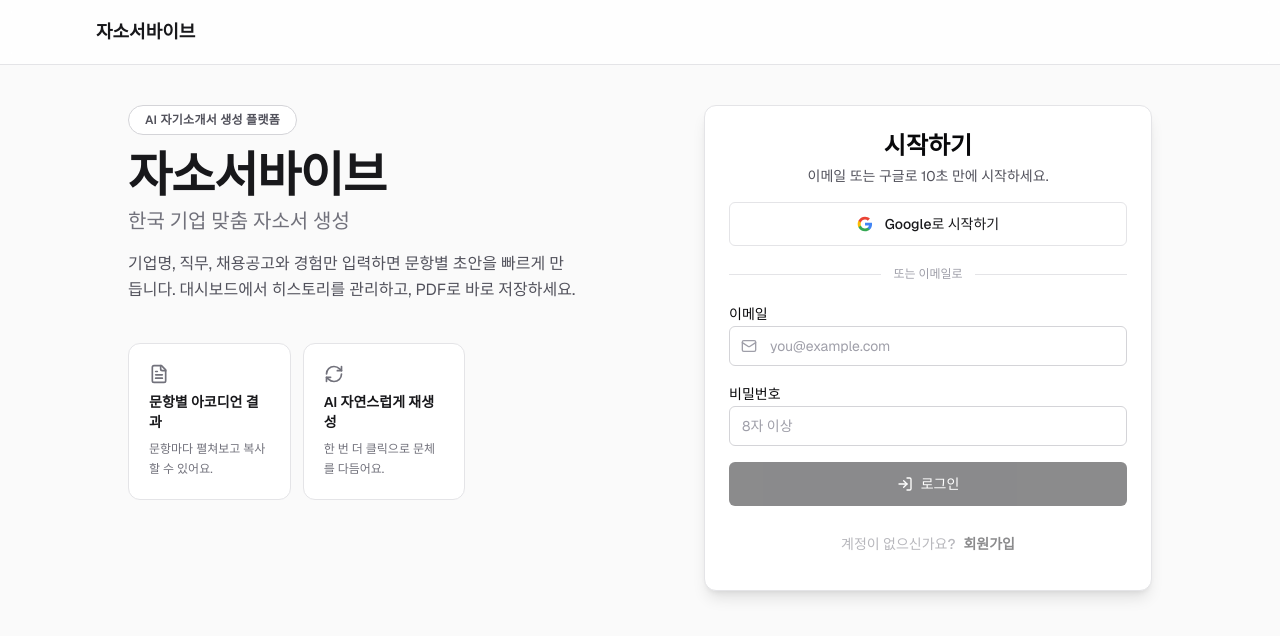
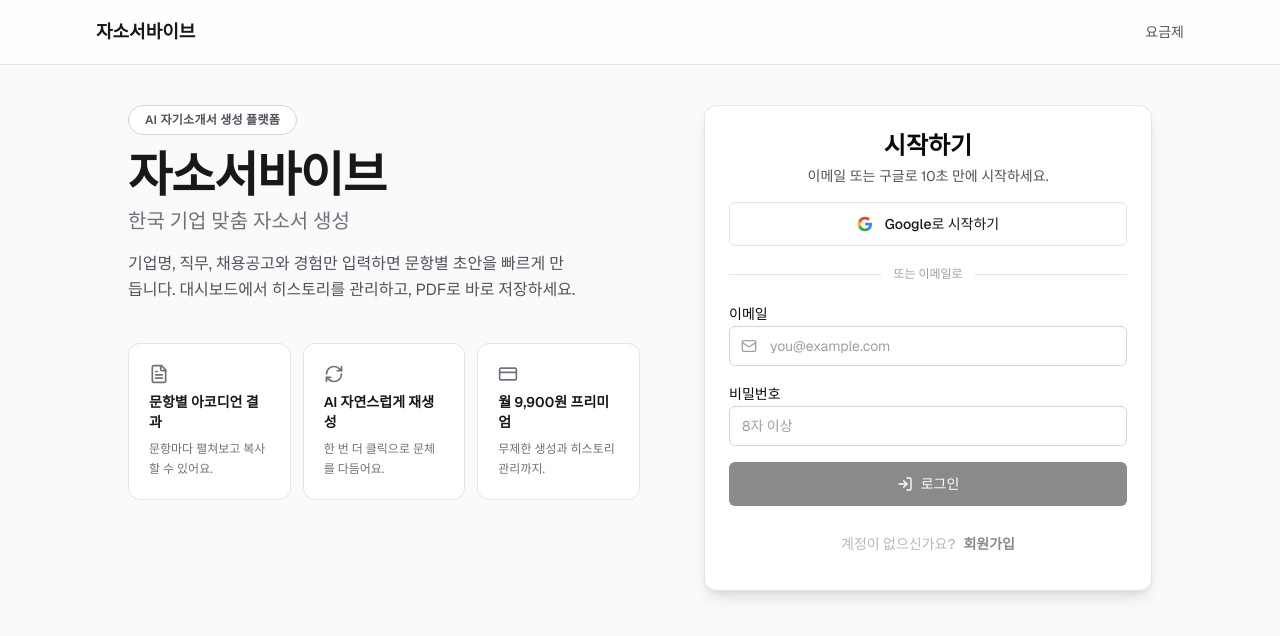
Before and after one commit to leemkro/jasoser, a Next.js app: page / in a window 1280 px wide. Shown: the top 636 px of the page. Built offline with nearby package versions, Linux system fonts and the light colour scheme; no server answers.

Commit message:
feat: re-enable premium pricing UI exposure

```diff
--- a/app/layout.tsx
+++ b/app/layout.tsx
@@ -54,11 +54,9 @@
                     </Link>
                   </>
                 ) : null}
-                {/* TODO: 요금제 링크 — 나중에 다시 활성화
                 <Link href="/pricing" className="text-sm text-zinc-600 hover:text-zinc-900">
                   요금제
                 </Link>
-                */}
                 {user ? <UserMenu email={user.email} /> : null}
               </nav>
             </div>
--- a/app/page.tsx
+++ b/app/page.tsx
@@ -1,4 +1,4 @@
-import { FileText, RefreshCw } from "lucide-react";
+import { CreditCard, FileText, RefreshCw } from "lucide-react";
 
 import { AuthPanel } from "@/components/auth-panel";
 import { Card, CardContent } from "@/components/ui/card";
@@ -14,12 +14,11 @@
     title: "AI 자연스럽게 재생성",
     description: "한 번 더 클릭으로 문체를 다듬어요.",
   },
-  // TODO: 프리미엄 카드 — 나중에 다시 활성화
-  // {
-  //   icon: CreditCard,
-  //   title: "월 9,900원 프리미엄",
-  //   description: "무제한 생성과 히스토리 관리까지.",
-  // },
+  {
+    icon: CreditCard,
+    title: "월 9,900원 프리미엄",
+    description: "무제한 생성과 히스토리 관리까지.",
+  },
 ];
 
 export default function Home() {
```
